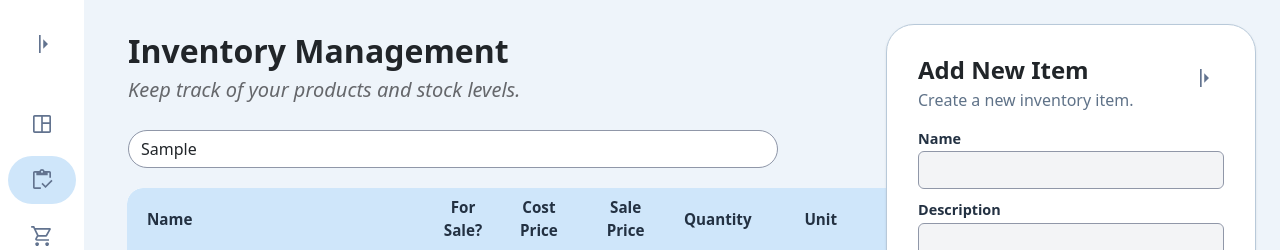
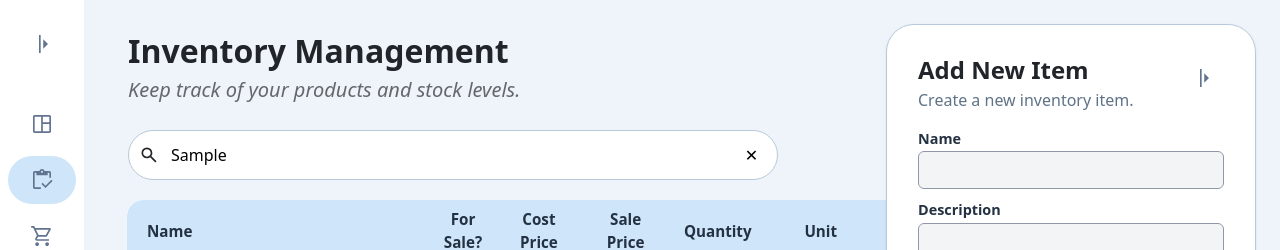
Before and after one commit to DefinitelyRus/EZBM, a React (Vite) app in the folder Frontend/: page /inventory in a window 1280 px wide. Both pictures are taken after typing "Sample" into the empty fields and a click on the button "Add New Item". Shown: the top 250 px of the page. Built offline with nearby package versions, Linux system fonts and the light colour scheme; no server answers.

Commit message:
Fixed search bar design

```diff
--- a/Frontend/src/pages/Inventory/Inventory.css
+++ b/Frontend/src/pages/Inventory/Inventory.css
@@ -93,9 +93,56 @@
 
     transform: scaleX(-1);
 }
+.search-bar-container {
+    padding-bottom: 20px;
+}
 
-#inventory-content-left .search-bar-container {
-    padding-bottom: 20px;
+.search-bar {
+    display: flex;
+    align-items: center;
+
+    width: 60%;
+
+    background: white;
+    border: 1px solid var(--md-outline);
+    border-radius: 30px;
+
+    padding: 0 10px;
+}
+
+.search-icon {
+    width: 20px;
+    height: 20px;
+
+    flex-shrink: 0;
+}
+
+.search-input {
+    flex: 1;
+
+    border: none;
+    outline: none;
+    background: transparent;
+
+    padding: 12px;
+    min-width: 0;
+}
+
+.clear-search-btn {
+    display: flex;
+    align-items: center;
+    justify-content: center;
+
+    width: 32px;
+    height: 32px;
+
+    border: none;
+    background: transparent;
+    border-radius: 50%;
+
+    cursor: pointer;
+
+    flex-shrink: 0;
 }
 
 #item-inputs .form-control.usr-input,
--- a/Frontend/src/pages/Inventory/Inventory.jsx
+++ b/Frontend/src/pages/Inventory/Inventory.jsx
@@ -191,15 +191,30 @@ function Dashboard() {
             <h5>Keep track of your products and stock levels.</h5>
           </div>
 
+
           <div className="input-group flex-direction row">
             <div className="search-bar-container">
+              <div className="search-bar">
+                <SearchIcon className="search-icon" />
+
                 <input
                   type="text"
-                className="form-control"
+                  className="search-input"
                   placeholder="Type in to filter..."
                   value={search}
                   onChange={(e) => setSearch(e.target.value)}
                 />
+
+                {search && (
+                  <button
+                    type="button"
+                    className="clear-search-btn"
+                    onClick={() => setSearch("")}
+                  >
+                    ✕
+                  </button>
+                )}
+              </div>
             </div>
 
             <div className="table-container w-100">
```
Also changed, not shown: Frontend/src/assets/search.svg. Lines whose indentation alone changed are shown as unchanged.
